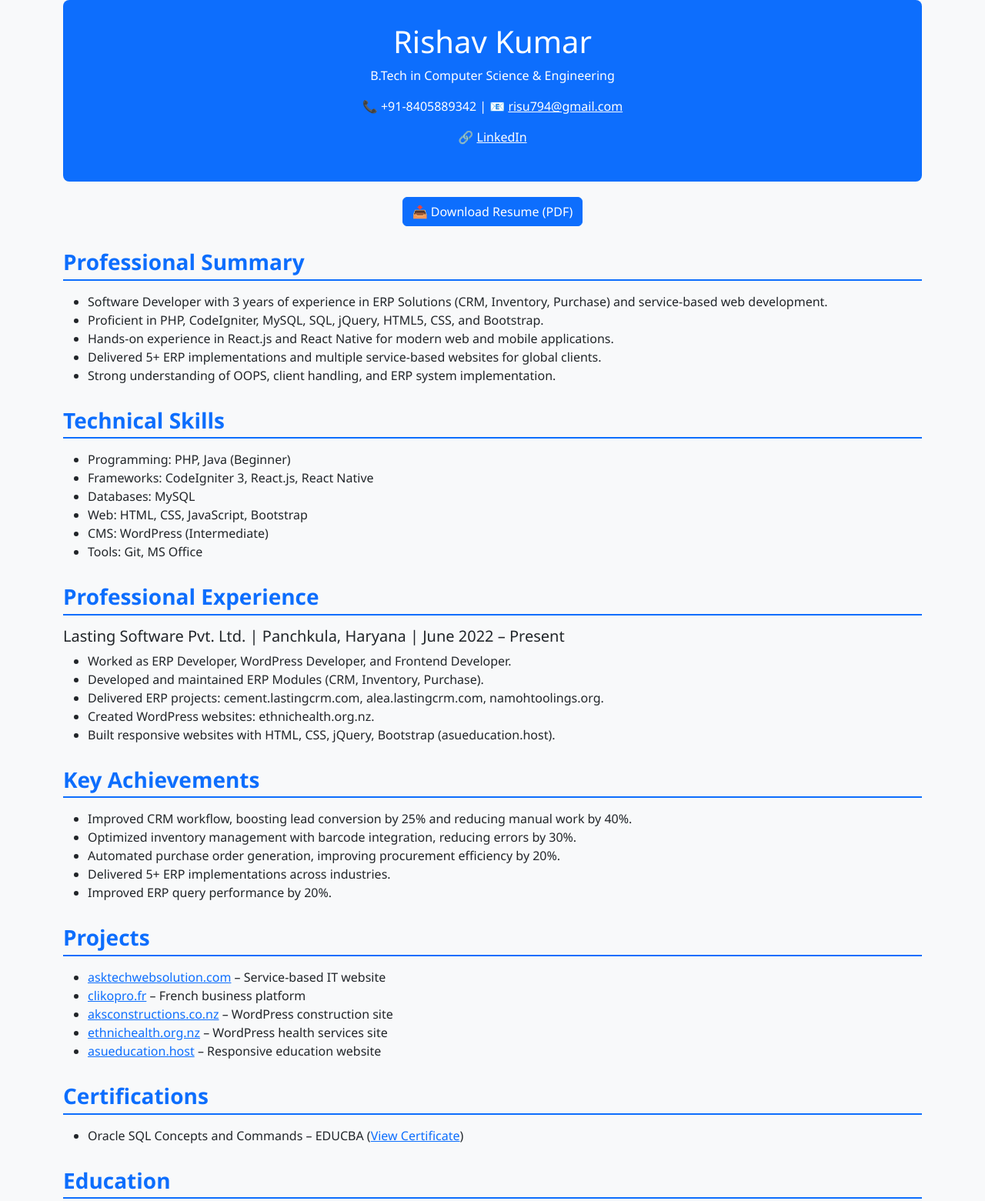
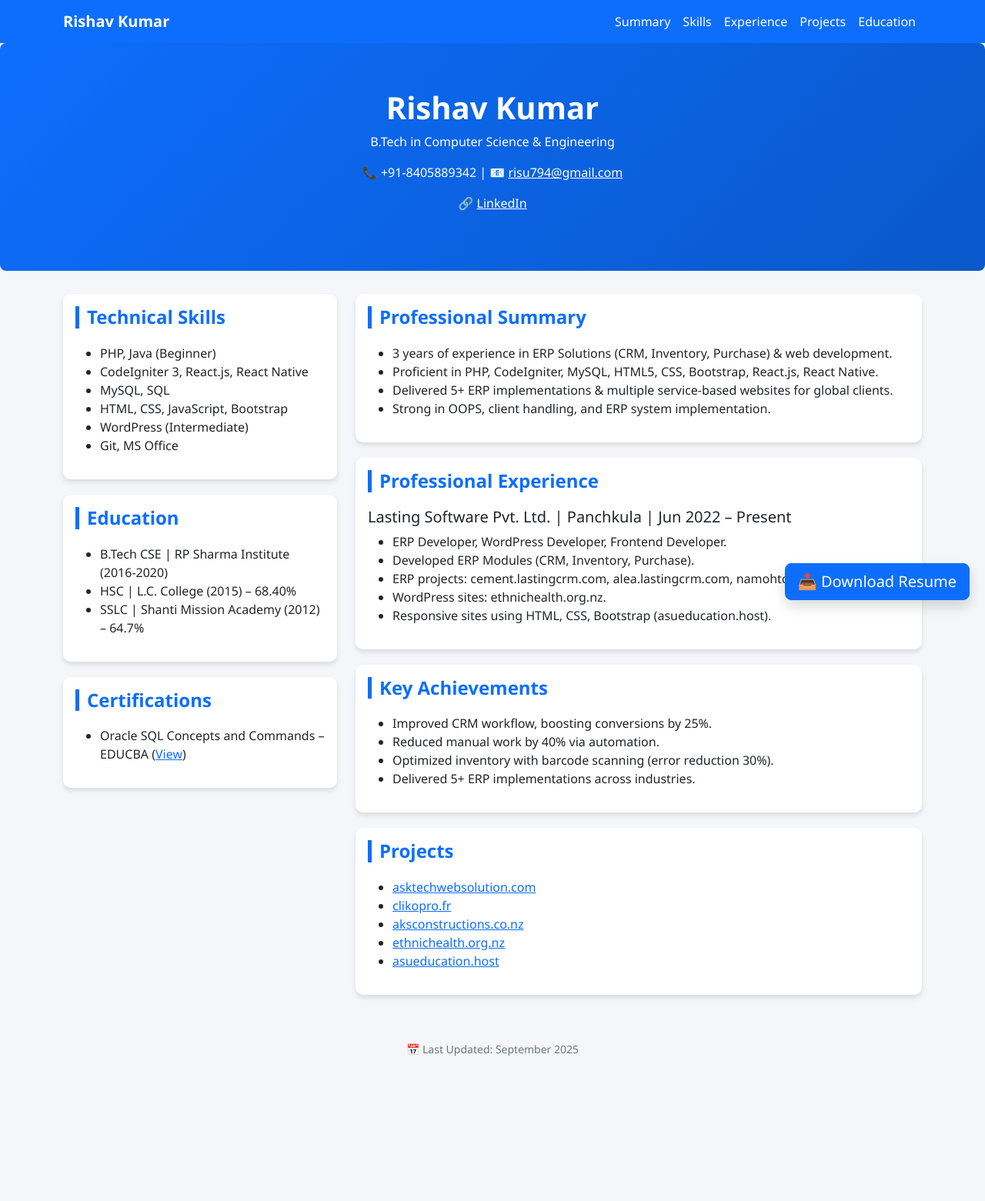
Before and after one commit to njha794/rishav-resume, a plain HTML site: page index.html in a window 1280 px wide. Shown: the top 1561 px of the page at 77% size. After the commit the page ends 1390 px from the top, so only its background shows below. Drawn offline with nearby package versions, Linux system fonts and the light colour scheme.

Commit message:
Update index.html

```diff
--- a/index.html
+++ b/index.html
@@ -7,28 +7,39 @@
   <link href="https://cdn.jsdelivr.net/npm/bootstrap@5.3.0/dist/css/bootstrap.min.css" rel="stylesheet">
   <style>
     body {
-      background-color: #f8f9fa;
+      background-color: #f4f6f9;
       font-family: 'Segoe UI', Tahoma, Geneva, Verdana, sans-serif;
     }
-    .resume-header {
+    .navbar {
       background: #0d6efd;
+    }
+    .navbar a {
+      color: white !important;
+    }
+    .header {
+      background: linear-gradient(135deg, #0d6efd, #0a58ca);
       color: #fff;
-      padding: 30px;
       text-align: center;
+      padding: 60px 20px;
       border-radius: 8px;
+      margin-bottom: 30px;
     }
-    .resume-section {
-      margin-top: 30px;
+    .header h1 {
+      font-size: 2.5rem;
+      font-weight: bold;
     }
     .section-title {
-      border-bottom: 2px solid #0d6efd;
-      margin-bottom: 15px;
-      padding-bottom: 5px;
+      border-left: 5px solid #0d6efd;
+      padding-left: 10px;
+      margin-bottom: 20px;
       font-weight: 600;
       color: #0d6efd;
     }
-    .download-btn {
-      margin-top: 20px;
+    .card {
+      border: none;
+      border-radius: 10px;
+      box-shadow: 0 4px 6px rgba(0,0,0,0.1);
+      margin-bottom: 20px;
     }
     footer {
       margin-top: 40px;
@@ -36,109 +47,133 @@
       font-size: 14px;
       color: #6c757d;
     }
+    .download-btn {
+      position: fixed;
+      bottom: 20px;
+      right: 20px;
+    }
   </style>
 </head>
 <body>
 
+<!-- Navbar -->
+<nav class="navbar navbar-expand-lg">
   <div class="container">
+    <a class="navbar-brand text-white fw-bold" href="#">Rishav Kumar</a>
+    <button class="navbar-toggler" type="button" data-bs-toggle="collapse" data-bs-target="#navbarNav">
+      <span class="navbar-toggler-icon"></span>
+    </button>
+    <div class="collapse navbar-collapse" id="navbarNav">
+      <ul class="navbar-nav ms-auto">
+        <li class="nav-item"><a class="nav-link" href="#summary">Summary</a></li>
+        <li class="nav-item"><a class="nav-link" href="#skills">Skills</a></li>
+        <li class="nav-item"><a class="nav-link" href="#experience">Experience</a></li>
+        <li class="nav-item"><a class="nav-link" href="#projects">Projects</a></li>
+        <li class="nav-item"><a class="nav-link" href="#education">Education</a></li>
+      </ul>
+    </div>
+  </div>
+</nav>
+
 <!-- Header -->
-  <div class="resume-header">
+<div class="header">
   <h1>Rishav Kumar</h1>
   <p>B.Tech in Computer Science & Engineering</p>
   <p>📞 +91-8405889342 | 📧 <a href="mailto:risu794@gmail.com" class="text-white">risu794@gmail.com</a></p>
   <p>🔗 <a href="https://www.linkedin.com/in/rishav-kumar-488564b2/" target="_blank" class="text-white">LinkedIn</a></p>
 </div>
 
-  <!-- Download Button -->
-  <div class="text-center download-btn">
-    <a href="RISHAV_KUMAR_RESUME.pdf" class="btn btn-primary" download>📥 Download Resume (PDF)</a>
-  </div>
-
-  <!-- Professional Summary -->
-  <div class="resume-section">
-    <h3 class="section-title">Professional Summary</h3>
+<div class="container">
+  <div class="row">
+    <!-- Left Column -->
+    <div class="col-md-4">
+      <div id="skills" class="card p-3">
+        <h4 class="section-title">Technical Skills</h4>
         <ul>
-      <li>Software Developer with 3 years of experience in ERP Solutions (CRM, Inventory, Purchase) and service-based web development.</li>
-      <li>Proficient in PHP, CodeIgniter, MySQL, SQL, jQuery, HTML5, CSS, and Bootstrap.</li>
-      <li>Hands-on experience in React.js and React Native for modern web and mobile applications.</li>
-      <li>Delivered 5+ ERP implementations and multiple service-based websites for global clients.</li>
-      <li>Strong understanding of OOPS, client handling, and ERP system implementation.</li>
+          <li>PHP, Java (Beginner)</li>
+          <li>CodeIgniter 3, React.js, React Native</li>
+          <li>MySQL, SQL</li>
+          <li>HTML, CSS, JavaScript, Bootstrap</li>
+          <li>WordPress (Intermediate)</li>
+          <li>Git, MS Office</li>
         </ul>
       </div>
 
-  <!-- Technical Skills -->
-  <div class="resume-section">
-    <h3 class="section-title">Technical Skills</h3>
+      <div id="education" class="card p-3">
+        <h4 class="section-title">Education</h4>
         <ul>
-      <li>Programming: PHP, Java (Beginner)</li>
-      <li>Frameworks: CodeIgniter 3, React.js, React Native</li>
-      <li>Databases: MySQL</li>
-      <li>Web: HTML, CSS, JavaScript, Bootstrap</li>
-      <li>CMS: WordPress (Intermediate)</li>
-      <li>Tools: Git, MS Office</li>
+          <li>B.Tech CSE | RP Sharma Institute (2016-2020)</li>
+          <li>HSC | L.C. College (2015) – 68.40%</li>
+          <li>SSLC | Shanti Mission Academy (2012) – 64.7%</li>
         </ul>
       </div>
 
-  <!-- Experience -->
-  <div class="resume-section">
-    <h3 class="section-title">Professional Experience</h3>
-    <h5>Lasting Software Pvt. Ltd. | Panchkula, Haryana | June 2022 – Present</h5>
+      <div class="card p-3">
+        <h4 class="section-title">Certifications</h4>
         <ul>
-      <li>Worked as ERP Developer, WordPress Developer, and Frontend Developer.</li>
-      <li>Developed and maintained ERP Modules (CRM, Inventory, Purchase).</li>
-      <li>Delivered ERP projects: cement.lastingcrm.com, alea.lastingcrm.com, namohtoolings.org.</li>
-      <li>Created WordPress websites: ethnichealth.org.nz.</li>
-      <li>Built responsive websites with HTML, CSS, jQuery, Bootstrap (asueducation.host).</li>
+          <li>Oracle SQL Concepts and Commands – EDUCBA (<a href="https://www.educba.com/certificate/?c=C9B32K5BM" target="_blank">View</a>)</li>
+        </ul>
+      </div>
+    </div>
+
+    <!-- Right Column -->
+    <div class="col-md-8">
+      <div id="summary" class="card p-3">
+        <h4 class="section-title">Professional Summary</h4>
+        <ul>
+          <li>3 years of experience in ERP Solutions (CRM, Inventory, Purchase) & web development.</li>
+          <li>Proficient in PHP, CodeIgniter, MySQL, HTML5, CSS, Bootstrap, React.js, React Native.</li>
+          <li>Delivered 5+ ERP implementations & multiple service-based websites for global clients.</li>
+          <li>Strong in OOPS, client handling, and ERP system implementation.</li>
         </ul>
       </div>
 
-  <!-- Key Achievements -->
-  <div class="resume-section">
-    <h3 class="section-title">Key Achievements</h3>
+      <div id="experience" class="card p-3">
+        <h4 class="section-title">Professional Experience</h4>
+        <h5>Lasting Software Pvt. Ltd. | Panchkula | Jun 2022 – Present</h5>
         <ul>
-      <li>Improved CRM workflow, boosting lead conversion by 25% and reducing manual work by 40%.</li>
-      <li>Optimized inventory management with barcode integration, reducing errors by 30%.</li>
-      <li>Automated purchase order generation, improving procurement efficiency by 20%.</li>
-      <li>Delivered 5+ ERP implementations across industries.</li>
-      <li>Improved ERP query performance by 20%.</li>
+          <li>ERP Developer, WordPress Developer, Frontend Developer.</li>
+          <li>Developed ERP Modules (CRM, Inventory, Purchase).</li>
+          <li>ERP projects: cement.lastingcrm.com, alea.lastingcrm.com, namohtoolings.org.</li>
+          <li>WordPress sites: ethnichealth.org.nz.</li>
+          <li>Responsive sites using HTML, CSS, Bootstrap (asueducation.host).</li>
         </ul>
       </div>
 
-  <!-- Projects -->
-  <div class="resume-section">
-    <h3 class="section-title">Projects</h3>
+      <div class="card p-3">
+        <h4 class="section-title">Key Achievements</h4>
         <ul>
-      <li><a href="https://asktechwebsolution.com/" target="_blank">asktechwebsolution.com</a> – Service-based IT website</li>
-      <li><a href="http://clikopro.fr/" target="_blank">clikopro.fr</a> – French business platform</li>
-      <li><a href="https://aksconstructions.co.nz/" target="_blank">aksconstructions.co.nz</a> – WordPress construction site</li>
-      <li><a href="https://ethnichealth.org.nz/" target="_blank">ethnichealth.org.nz</a> – WordPress health services site</li>
-      <li><a href="http://asueducation.host" target="_blank">asueducation.host</a> – Responsive education website</li>
+          <li>Improved CRM workflow, boosting conversions by 25%.</li>
+          <li>Reduced manual work by 40% via automation.</li>
+          <li>Optimized inventory with barcode scanning (error reduction 30%).</li>
+          <li>Delivered 5+ ERP implementations across industries.</li>
         </ul>
       </div>
 
-  <!-- Certifications -->
-  <div class="resume-section">
-    <h3 class="section-title">Certifications</h3>
+      <div id="projects" class="card p-3">
+        <h4 class="section-title">Projects</h4>
         <ul>
-      <li>Oracle SQL Concepts and Commands – EDUCBA (<a href="https://www.educba.com/certificate/?c=C9B32K5BM" target="_blank">View Certificate</a>)</li>
+          <li><a href="https://asktechwebsolution.com/" target="_blank">asktechwebsolution.com</a></li>
+          <li><a href="http://clikopro.fr/" target="_blank">clikopro.fr</a></li>
+          <li><a href="https://aksconstructions.co.nz/" target="_blank">aksconstructions.co.nz</a></li>
+          <li><a href="https://ethnichealth.org.nz/" target="_blank">ethnichealth.org.nz</a></li>
+          <li><a href="http://asueducation.host" target="_blank">asueducation.host</a></li>
         </ul>
       </div>
+    </div>
+  </div>
+</div>
 
-  <!-- Education -->
-  <div class="resume-section">
-    <h3 class="section-title">Education</h3>
-    <ul>
-      <li>B.Tech in Computer Science & Engineering | RP Sharma Institute of Technology (2016-2020)</li>
-      <li>HSC | L.C. College (2015) – 68.40%</li>
-      <li>SSLC | Shanti Mission Academy (2012) – 64.7%</li>
-    </ul>
+<!-- Floating Download Button -->
+<div class="download-btn">
+  <a href="RISHAV_KUMAR_RESUME.pdf" class="btn btn-lg btn-primary shadow" download>📥 Download Resume</a>
 </div>
 
 <!-- Footer -->
 <footer>
   <p>📅 Last Updated: September 2025</p>
 </footer>
-</div>
 
+<script src="https://cdn.jsdelivr.net/npm/bootstrap@5.3.0/dist/js/bootstrap.bundle.min.js"></script>
 </body>
 </html>
```
Lines whose indentation alone changed are shown as unchanged.
